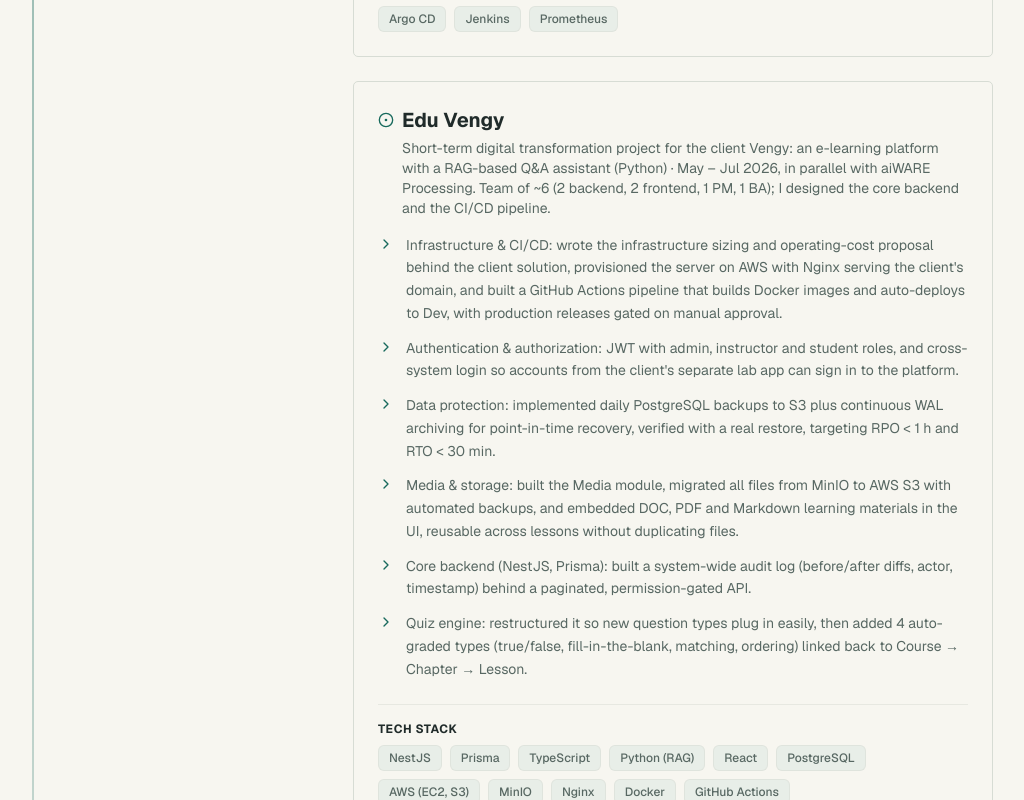
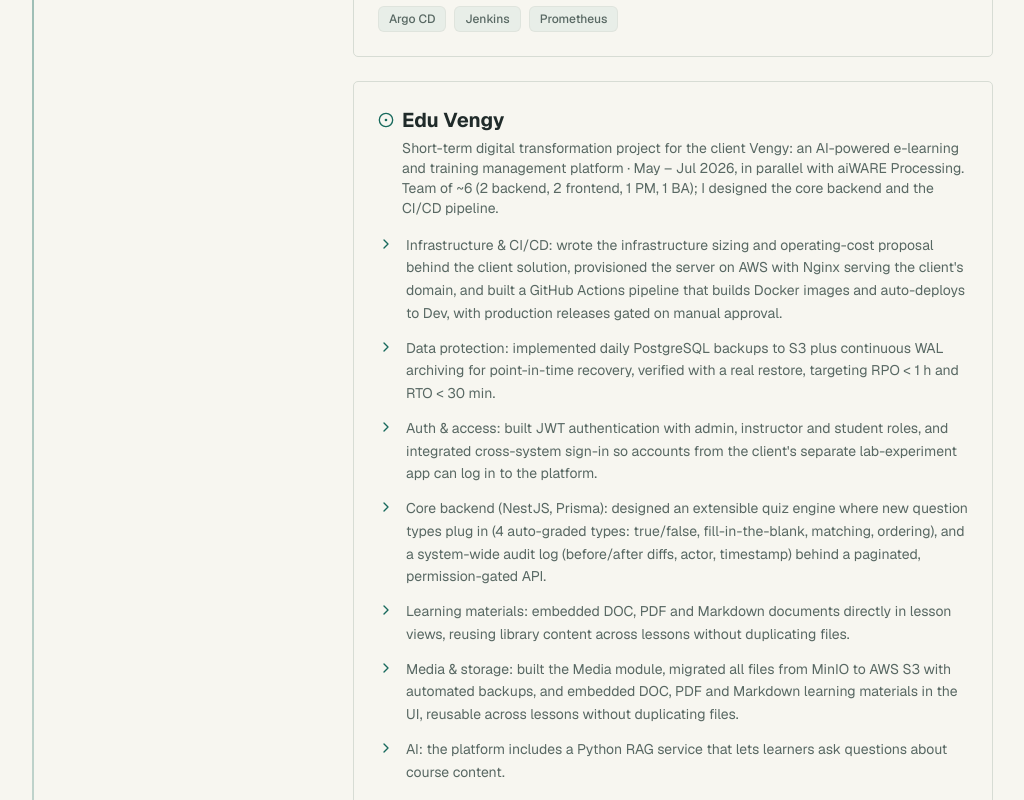
Before and after one commit to TruongHoang2004/portfolio, a Next.js app: page / in a window 1280 px wide. Shown: the part 4980-5780 px from the top of the page, without its empty margins (135-1159 px from the left). Built offline with nearby package versions, Linux system fonts and the light colour scheme.

Commit message:
content: finalize Edu Vengy (team, auth with cross-system login, quiz engine, materials, RAG)

```diff
--- a/data/experience.ts
+++ b/data/experience.ts
@@ -69,15 +69,16 @@ export const getExperiencesData = (locale: string): Experience[] => {
         {
           name: "Edu Vengy",
           description: isVi
-            ? "Dự án chuyển đổi số ngắn hạn cho khách hàng Vengy: nền tảng e-learning có trợ lý hỏi đáp RAG (Python) · Tháng 5 – Tháng 7 2026, song song với aiWARE Processing. Team ~6 người (2 backend, 2 frontend, 1 PM, 1 BA); tôi thiết kế các phần core của backend và pipeline CI/CD."
-            : "Short-term digital transformation project for the client Vengy: an e-learning platform with a RAG-based Q&A assistant (Python) · May – Jul 2026, in parallel with aiWARE Processing. Team of ~6 (2 backend, 2 frontend, 1 PM, 1 BA); I designed the core backend and the CI/CD pipeline.",
+            ? "Dự án chuyển đổi số ngắn hạn cho khách hàng Vengy: nền tảng e-learning và quản lý đào tạo tích hợp AI · Tháng 5 – Tháng 7 2026, song song với aiWARE Processing. Team ~6 người (2 backend, 2 frontend, 1 PM, 1 BA); tôi thiết kế các phần core của backend và pipeline CI/CD."
+            : "Short-term digital transformation project for the client Vengy: an AI-powered e-learning and training management platform · May – Jul 2026, in parallel with aiWARE Processing. Team of ~6 (2 backend, 2 frontend, 1 PM, 1 BA); I designed the core backend and the CI/CD pipeline.",
           achievements: [
             isVi ? "Hạ tầng & CI/CD: lập đề xuất cấu hình hạ tầng và chi phí vận hành làm cơ sở cho proposal gửi khách hàng; dựng server trên AWS và cấu hình Nginx cho tên miền của khách hàng; xây dựng pipeline GitHub Actions build Docker image và tự động deploy lên Dev, còn deploy Production cần người phê duyệt." : "Infrastructure & CI/CD: wrote the infrastructure sizing and operating-cost proposal behind the client solution, provisioned the server on AWS with Nginx serving the client's domain, and built a GitHub Actions pipeline that builds Docker images and auto-deploys to Dev, with production releases gated on manual approval.",
-            isVi ? "Xác thực & phân quyền: JWT với các vai trò admin, giảng viên, học viên; cho phép tài khoản từ hệ thống thí nghiệm riêng của khách hàng đăng nhập vào nền tảng (đăng nhập liên hệ thống)." : "Authentication & authorization: JWT with admin, instructor and student roles, and cross-system login so accounts from the client's separate lab app can sign in to the platform.",
             isVi ? "Bảo vệ dữ liệu: triển khai backup PostgreSQL hằng ngày lên S3 kết hợp WAL archiving liên tục để khôi phục chính xác đến thời điểm cần (point-in-time recovery), đã kiểm chứng bằng restore thực tế; mục tiêu RPO < 1 giờ, RTO < 30 phút." : "Data protection: implemented daily PostgreSQL backups to S3 plus continuous WAL archiving for point-in-time recovery, verified with a real restore, targeting RPO < 1 h and RTO < 30 min.",
+            isVi ? "Xác thực & phân quyền: JWT với các vai trò admin, giảng viên, học viên; tích hợp đăng nhập liên hệ thống để tài khoản từ ứng dụng thí nghiệm riêng của khách hàng đăng nhập được vào nền tảng." : "Auth & access: built JWT authentication with admin, instructor and student roles, and integrated cross-system sign-in so accounts from the client's separate lab-experiment app can log in to the platform.",
+            isVi ? "Core backend (NestJS, Prisma): thiết kế quiz engine dễ mở rộng để thêm loại câu hỏi mới (4 loại chấm tự động: đúng/sai, điền khuyết, nối, sắp xếp); audit log toàn hệ thống (diff trước/sau, người thực hiện, thời gian) qua API phân trang có kiểm tra quyền." : "Core backend (NestJS, Prisma): designed an extensible quiz engine where new question types plug in (4 auto-graded types: true/false, fill-in-the-blank, matching, ordering), and a system-wide audit log (before/after diffs, actor, timestamp) behind a paginated, permission-gated API.",
+            isVi ? "Tài liệu học tập: nhúng tài liệu DOC, PDF, Markdown trực tiếp vào giao diện bài học, tái sử dụng nội dung thư viện giữa các bài mà không nhân bản file." : "Learning materials: embedded DOC, PDF and Markdown documents directly in lesson views, reusing library content across lessons without duplicating files.",
             isVi ? "Media & storage: xây dựng module Media và migrate toàn bộ file từ MinIO sang AWS S3 kèm backup tự động; nhúng tài liệu học tập dạng DOC, PDF, Markdown vào giao diện, tái sử dụng giữa các bài học mà không nhân bản file." : "Media & storage: built the Media module, migrated all files from MinIO to AWS S3 with automated backups, and embedded DOC, PDF and Markdown learning materials in the UI, reusable across lessons without duplicating files.",
-            isVi ? "Core backend (NestJS, Prisma): xây dựng audit log toàn hệ thống (diff trước/sau, người thực hiện, thời gian) qua API phân trang có kiểm tra quyền." : "Core backend (NestJS, Prisma): built a system-wide audit log (before/after diffs, actor, timestamp) behind a paginated, permission-gated API.",
-            isVi ? "Quiz engine: chuẩn hoá kiến trúc để dễ dàng thêm loại câu hỏi mới; bổ sung 4 loại chấm tự động (đúng/sai, điền khuyết, nối, sắp xếp) và liên kết câu hỏi về Course → Chapter → Lesson." : "Quiz engine: restructured it so new question types plug in easily, then added 4 auto-graded types (true/false, fill-in-the-blank, matching, ordering) linked back to Course → Chapter → Lesson."
+            isVi ? "AI: nền tảng có service Python dùng RAG để người học hỏi đáp về kiến thức trong khoá học." : "AI: the platform includes a Python RAG service that lets learners ask questions about course content."
           ],
           technologies: "NestJS · Prisma · TypeScript · Python (RAG) · React · PostgreSQL · AWS (EC2, S3) · MinIO · Nginx · Docker · GitHub Actions"
         },
```
